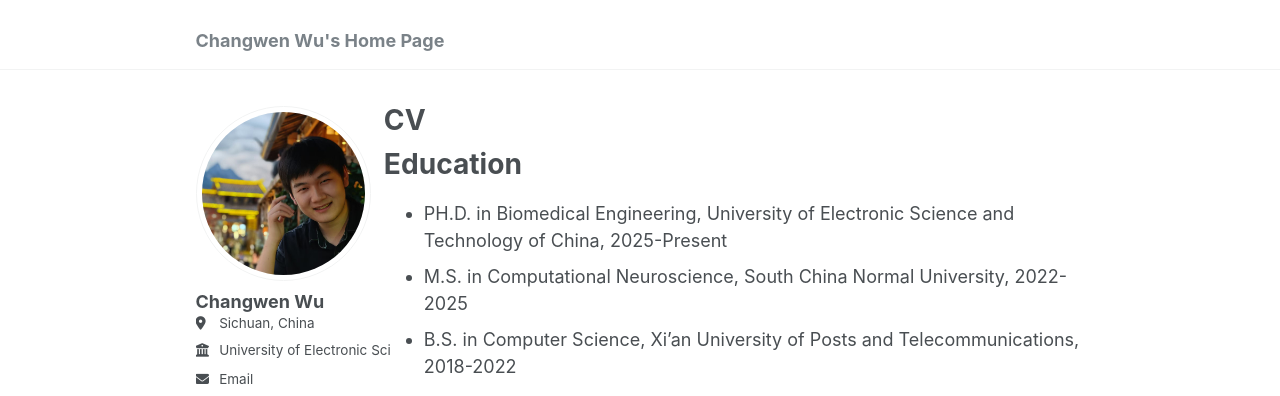
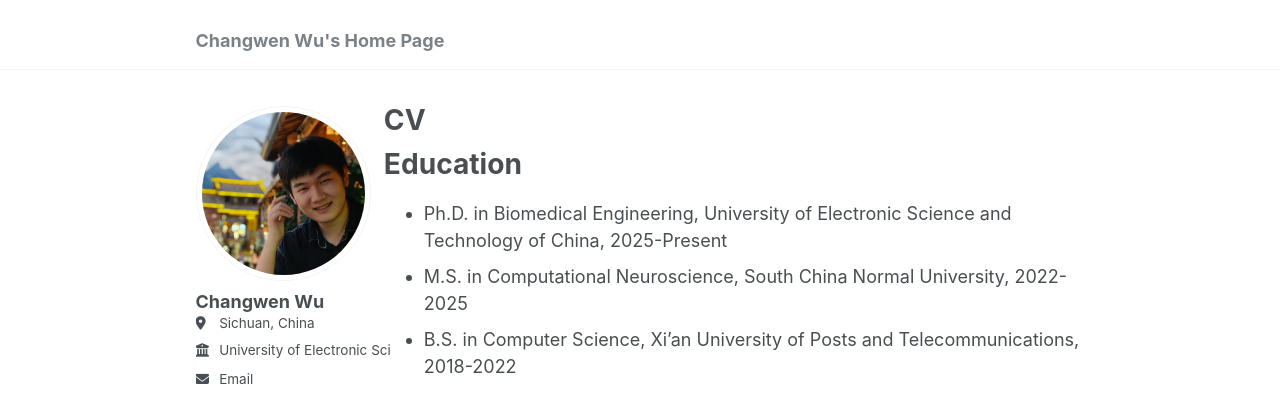
Before and after one commit to Changwen-Wu/Changwen-Wu.github.io, a Jekyll site: the page built from _pages/cv.md, in a window 1280 px wide and 900 px high. Shown: the top 396 px of the window. Built offline with Jekyll 4.4.1, drawn with Linux system fonts in a browser that asks for light colours; some web fonts are replaced.

Commit message:
Update cv.md

```diff
--- a/_pages/cv.md
+++ b/_pages/cv.md
@@ -11,7 +11,7 @@ redirect_from:
 
 Education
 ======
-* PH.D. in Biomedical Engineering, University of Electronic Science and Technology of China, 2025-Present
+* Ph.D. in Biomedical Engineering, University of Electronic Science and Technology of China, 2025-Present
 * M.S. in Computational Neuroscience, South China Normal University, 2022-2025
 * B.S. in Computer Science, Xi'an University of Posts and Telecommunications, 2018-2022
 
```
